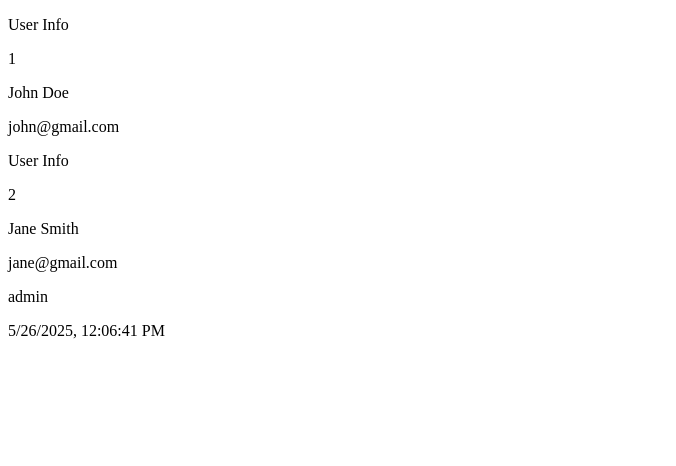
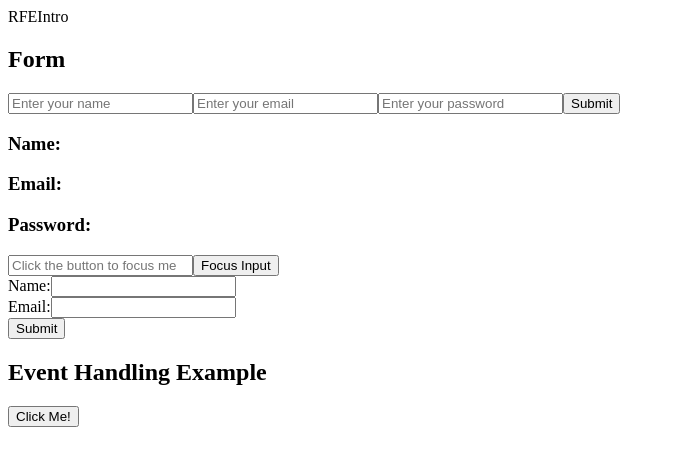
Before and after one commit to DevanshSK/React-Mastery-Journey, a React (Vite) app in the folder ts-demos/: page / in a window 1280 px wide. Shown: the top 466 px of the page, without its empty margins (0-676 px from the left). Built offline with nearby package versions, Linux system fonts and the light colour scheme.

Commit message:
React with Typescript: Forms, EVents and Refs completed

```diff
--- a/ts-demos/src/App.tsx
+++ b/ts-demos/src/App.tsx
@@ -2,27 +2,33 @@
 // import Button from "./components/Button"
 // import User from "./components/User"
 
-import AdminInfo from "./components/reusable-types/AdminInfo"
-import UserInfo from "./components/reusable-types/UserInfo"
-import type { AdminInfoType, Info } from "./types/types"
+import RFEIntro from "./components/ref-forms-and-events/RFEIntro"
+// import UseStateIntro from "./components/usestate/UseStateIntro"
 
 // # Reusable Prop Types
+// import AdminInfo from "./components/reusable-types/AdminInfo"
+// import UserInfo from "./components/reusable-types/UserInfo"
+// import type { AdminInfoType, Info } from "./types/types"
+
+
+// # Types for UseState
+
 
 const App = () => {
 
     // # Reusable Prop Types
-    const user: Info = {
-        id: 1,
-        name: "John Doe",
-        email: 'john@gmail.com',
-    }
-    const admin: AdminInfoType = {
-        id: 2,
-        name: "Jane Smith",
-        email: 'jane@gmail.com',
-        role: 'admin',
-        lastLogin: new Date(),
-    }
+    // const user: Info = {
+    //     id: 1,
+    //     name: "John Doe",
+    //     email: 'john@gmail.com',
+    // }
+    // const admin: AdminInfoType = {
+    //     id: 2,
+    //     name: "Jane Smith",
+    //     email: 'jane@gmail.com',
+    //     role: 'admin',
+    //     lastLogin: new Date(),
+    // }
     // # Reusable Prop Types
 
     return (
@@ -53,9 +59,20 @@ const App = () => {
 
 
             {/* # Reusable Prop Typing */}
-            <UserInfo user={user} />
-            <AdminInfo admin={admin} />
+            {/* <UserInfo user={user} />
+            <AdminInfo admin={admin} /> */}
             {/* # Reusable Prop Typing */}
+
+
+
+
+            {/* # Types for UseState */}
+            {/* <UseStateIntro /> */}
+            {/* # Types for UseState */}
+
+            {/* # Types for useRefs, forms and Events */}
+            <RFEIntro />
+            {/* # Types for useRefs, forms and Events */}
         </div>
     )
 }
--- /dev/null
+++ b/ts-demos/src/components/ref-forms-and-events/ContactForm.tsx
@@ -0,0 +1,54 @@
+import { useState } from "react";
+
+interface ContactFormState {
+  name: string;
+  email: string;
+}
+
+const ContactForm = () => {
+  const [formData, setFormData] = useState<ContactFormState>({
+    name: "",
+    email: "",
+  });
+
+  const handleChange = (e: React.ChangeEvent<HTMLInputElement>) => {
+    const { name, value } = e.target;
+    setFormData((prevState) => ({ ...prevState, [name]: value }));
+  };
+
+  const handleSubmit = (e: React.FormEvent<HTMLFormElement>) => {
+    e.preventDefault();
+    console.log("Form submitted:", formData);
+    // Handle form submission (e.g., send data to an API)
+  };
+
+  return (
+    <form onSubmit={handleSubmit}>
+      <div>
+        <label>
+          Name:
+          <input
+            type="text"
+            name="name"
+            value={formData.name}
+            onChange={handleChange}
+          />
+        </label>
+      </div>
+      <div>
+        <label>
+          Email:
+          <input
+            type="email"
+            name="email"
+            value={formData.email}
+            onChange={handleChange}
+          />
+        </label>
+      </div>
+      <button type="submit">Submit</button>
+    </form>
+  );
+};
+
+export default ContactForm;
--- /dev/null
+++ b/ts-demos/src/components/ref-forms-and-events/EventHandling.tsx
@@ -0,0 +1,18 @@
+const EventHandling = () => {
+  const handleClick = (e: React.MouseEvent<HTMLButtonElement>) => {
+    console.log("Button clicked!", e.currentTarget);
+  };
+
+  const handleMouseEnter = (e: React.MouseEvent<HTMLDivElement>) => {
+    console.log("Mouse entered!", e.currentTarget);
+  };
+
+  return (
+    <div onMouseEnter={handleMouseEnter}>
+      <h2>Event Handling Example</h2>
+      <button onClick={handleClick}>Click Me!</button>
+    </div>
+  );
+};
+
+export default EventHandling;
--- /dev/null
+++ b/ts-demos/src/components/ref-forms-and-events/FocusInput.tsx
@@ -0,0 +1,22 @@
+import { useRef } from "react";
+
+const FocusInput = () => {
+  const inputRef = useRef<HTMLInputElement>(null);
+
+  const handleFocus = () => {
+    inputRef.current?.focus();
+  };
+
+  return (
+    <div>
+      <input
+        type="text"
+        ref={inputRef}
+        placeholder="Click the button to focus me"
+      />
+      <button onClick={handleFocus}>Focus Input</button>
+    </div>
+  );
+};
+
+export default FocusInput;
--- /dev/null
+++ b/ts-demos/src/components/ref-forms-and-events/Form.tsx
@@ -0,0 +1,63 @@
+import { useRef, useState, type FormEvent } from "react";
+
+type formData = {
+    name: string;
+    email: string;
+    password: string;
+}
+
+const Form = () => {
+    const [submittedData, setSubmittedData] = useState<formData>({
+        name: "",
+        email: "",
+        password: "",
+    });
+
+    const name = useRef<HTMLInputElement | null>(null);
+    const email = useRef<HTMLInputElement | null>(null);
+    const password = useRef<HTMLInputElement | null>(null);
+
+    const handleFormSubmit = (e: FormEvent<HTMLFormElement>) => {
+        // Stop default form behaviour
+        e.preventDefault();
+
+        if (
+            !name.current?.value.trim() ||
+            !email.current?.value.trim() ||
+            !password.current?.value.trim()
+        ) {
+            alert("Please enter all the fields");
+            return;
+        }
+
+        const nameValue = name.current!.value;
+        const emailValue = email.current!.value;
+        const passwordValue = password.current!.value;
+
+        setSubmittedData({
+            name: nameValue,
+            email: emailValue,
+            password: passwordValue,
+        });
+    }
+
+    return (
+        <form onSubmit={handleFormSubmit}>
+            <h2>Form</h2>
+            <input type="text" placeholder="Enter your name" ref={name} />
+            <input type="email" placeholder="Enter your email" ref={email} />
+            <input type="password" placeholder="Enter your password" ref={password} />
+
+            <button type="submit">Submit</button>
+
+
+            <section>
+                <h3>Name: {submittedData.name}</h3>
+                <h3>Email: {submittedData.email}</h3>
+                <h3>Password: {submittedData.password}</h3>
+            </section>
+        </form>
+    )
+}
+
+export default Form
--- /dev/null
+++ b/ts-demos/src/components/ref-forms-and-events/RFEIntro.tsx
@@ -0,0 +1,19 @@
+import ContactForm from "./ContactForm"
+import EventHandling from "./EventHandling"
+import FocusInput from "./FocusInput"
+import Form from "./Form"
+
+
+const RFEIntro = () => {
+  return (
+    <div>
+        RFEIntro
+        <Form />
+        <FocusInput />
+        <ContactForm />
+        <EventHandling />
+    </div>
+  )
+}
+
+export default RFEIntro
--- /dev/null
+++ b/ts-demos/src/components/usestate/UseStateIntro.tsx
@@ -0,0 +1,16 @@
+import Counter from "./Counter"
+import TodoList from "./TodoList"
+import UserProfile from "./UserProfile"
+
+const UseStateIntro = () => {
+  return (
+    <div>
+        TS in UseState Intro
+        <Counter />
+        <UserProfile />
+        <TodoList />
+    </div>
+  )
+}
+
+export default UseStateIntro
```
Also changed, not shown: ts-demos/src/components/usestate/Counter.tsx (added, +22 -0 lines), ts-demos/src/components/usestate/TodoList.tsx (added, +37 -0 lines), ts-demos/src/components/usestate/UserProfile.tsx (added, +31 -0 lines).
